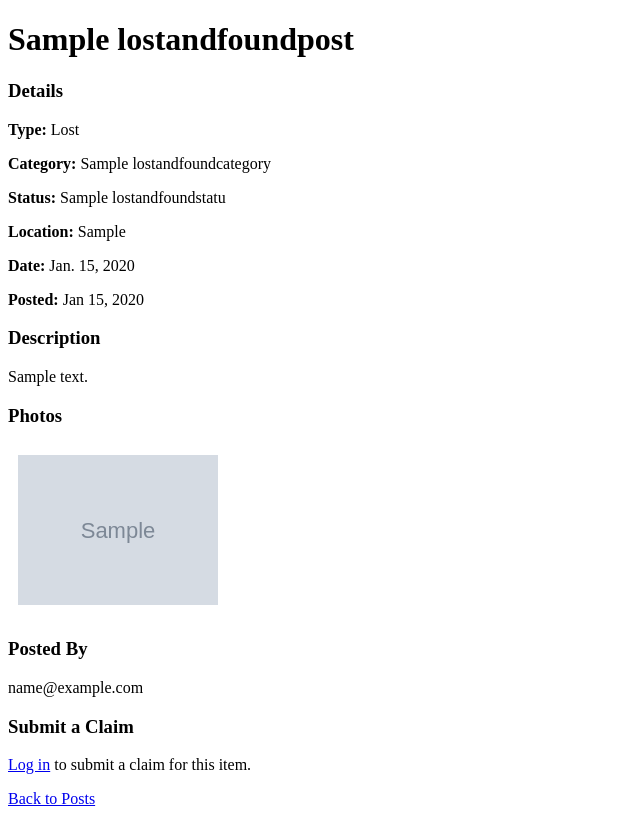
After one commit to iafuad/CAMPUS, a Django app: page /lost-found/1/ in a window 1280 px wide. The commit adds this page. Shown: the whole page, without its empty margins (0-640 px from the left). Run offline with Django 5.2, Linux system fonts and the light colour scheme; tables that the repository leaves empty hold one stand-in row (values such as "Sample post"); grey boxes marked "Sample" are stand-in pictures.

Commit message:
Initial view refactoring of lost-found module

```diff
--- a/apps/lost_found/forms.py
+++ b/apps/lost_found/forms.py
@@ -2,13 +2,34 @@ from django import forms
 from .models import LostAndFoundPost, ClaimRequest
 
 
-class MultipleFileInput(forms.ClearableFileInput):
+class MultipleFileInput(forms.FileInput):
     allow_multiple_selected = True
 
 
+class MultipleFileField(forms.ImageField):
+    """A FileField that accepts and validates multiple uploaded files."""
+
+    def __init__(self, *args, **kwargs):
+        kwargs.setdefault("widget", MultipleFileInput())
+        super().__init__(*args, **kwargs)
+
+    def clean(self, data, initial=None):
+        # No files submitted
+        if not data:
+            if self.required:
+                raise forms.ValidationError(self.error_messages["required"])
+            return []
+
+        # Normalize to a list (could be a single InMemoryUploadedFile)
+        if not isinstance(data, (list, tuple)):
+            data = [data]
+
+        # Run the parent FileField validation on each file individually
+        return [super(MultipleFileField, self).clean(f, initial) for f in data]
+
+
 class LostAndFoundPostForm(forms.ModelForm):
-    uploaded_photos = forms.ImageField(
-        widget=MultipleFileInput(attrs={"multiple": True}),
+    uploaded_photos = MultipleFileField(
         required=False,
         label="Upload Photos",
     )
@@ -26,19 +47,16 @@ class LostAndFoundPostForm(forms.ModelForm):
         widgets = {
             "lost_or_found_date": forms.DateInput(attrs={"type": "date"}),
             "description": forms.Textarea(attrs={"rows": 4}),
-            "type": forms.Select(choices=[("lost", "Lost"), ("found", "Found")]),
         }
 
 
-class ClaimRequestForm(forms.ModelForm):
-    class Meta:
-        model = ClaimRequest
-        fields = ["message"]
-        widgets = {
-            "message": forms.Textarea(
-                attrs={
-                    "rows": 4,
-                    "placeholder": "Explain why you are claiming this item or provide proof of ownership/finding...",
-                }
-            ),
-        }
+class ClaimRequestForm(forms.Form):
+    message = forms.CharField(
+        widget=forms.Textarea(
+            attrs={
+                "rows": 4,
+                "placeholder": "Explain why you are claiming this item...",
+            }
+        ),
+        label="Your Message",
+    )
--- a/apps/lost_found/urls.py
+++ b/apps/lost_found/urls.py
@@ -1,9 +1,11 @@
-# from django.urls import path
-# from . import views
+from django.urls import path
+from . import views
 
-# urlpatterns = [
-#     path("", views.post_list, name="post_list"),
-#     path("new/", views.post_create, name="post_create"),
-#     path("<int:post_id>/", views.post_detail, name="lost_found_post_detail"),
-#     path("<int:post_id>/claim/", views.submit_claim, name="submit_claim"),
-# ]
+app_name = "lost_found"
+
+urlpatterns = [
+    path("", views.post_list, name="post_list"),
+    path("new/", views.post_create, name="post_create"),
+    path("<int:post_id>/", views.post_detail, name="post_detail"),
+    path("<int:post_id>/claim/", views.submit_claim, name="submit_claim"),
+]
--- a/apps/lost_found/views.py
+++ b/apps/lost_found/views.py
@@ -1,97 +1,81 @@
-# from django.shortcuts import render, redirect, get_object_or_404
-# from django.contrib.auth.decorators import login_required
-# from django.contrib import messages
-# from .models import (
-#     LostAndFoundPost,
-#     ClaimRequest,
-#     LostAndFoundStatus,
-#     ClaimRequestStatus,
-# )
-# from .forms import LostAndFoundPostForm, ClaimRequestForm
-# from apps.media.models import Photo
+from django.shortcuts import render, redirect, get_object_or_404
+from django.contrib.auth.decorators import login_required
+from django.contrib import messages
+from .models import (
+    LostAndFoundPost,
+    LostAndFoundPhoto,
+    # ClaimRequest,
+    LostAndFoundStatus,
+    # ClaimRequestStatus,
+)
+from .forms import LostAndFoundPostForm, ClaimRequestForm
+from apps.media.models import Photo
 
 
-# def post_list(request):
-#     """View to display all active lost and found posts."""
-#     # Filter out soft-deleted posts
-#     posts = LostAndFoundPost.objects.filter(deleted_at__isnull=True).order_by(
-#         "-created_at"
-#     )
+def post_list(request):
+    """View to display all active lost and found posts."""
+    # Filter out soft-deleted posts
+    posts = LostAndFoundPost.objects.filter(deleted_at__isnull=True).order_by(
+        "-created_at"
+    )
 
-#     # Assuming this (lost_found/post_list.html) will be created inside templates folder
-#     return render(request, "lost_found/post_list.html", {"posts": posts})
+    # Assuming this (lost_found/post_list.html) will be created inside templates folder
+    return render(request, "lost_found/post_list.html", {"posts": posts})
 
 
-# @login_required
-# def post_create(request):
-#     """View to create a new lost or found post with multiple photo uploads."""
-#     if request.method == "POST":
-#         form = LostAndFoundPostForm(request.POST, request.FILES)
-#         if form.is_valid():
-#             post = form.save(commit=False)
-#             post.user = request.user
+@login_required
+def post_create(request):
+    """View to create a new lost or found post with multiple photo uploads."""
+    if request.method == "POST":
+        form = LostAndFoundPostForm(request.POST, request.FILES)
+        if form.is_valid():
+            post = form.save(commit=False)
+            post.user = request.user
 
-#             # Provide a default status like 'Active' when someone creates a post
-#             status, _ = LostAndFoundStatus.objects.get_or_create(name="Active")
-#             post.status = status
-#             post.save()
+            # Provide a default status like 'Active' when someone creates a post
+            status, _ = LostAndFoundStatus.objects.get_or_create(name="Active")
+            post.status = status
+            post.save()
 
-#             # Loop through uploaded photos and link them to the post
-#             for file in request.FILES.getlist("uploaded_photos"):
-#                 photo = Photo.objects.create(file=file, uploaded_by=request.user)
-#                 post.photos.add(photo)
+            # Handle photo uploads using Photo model from media app
+            for order, file in enumerate(form.cleaned_data.get("uploaded_photos", [])):
+                photo = Photo.objects.create(file=file, uploaded_by=request.user)
+                LostAndFoundPhoto.objects.create(post=post, photo=photo, order=order)
 
-#             messages.success(request, f"Successfully created your {post.type} post!")
-#             # Assuming you name the url route 'lost_found_post_detail'
-#             return redirect("lost_found_post_detail", post_id=post.id)
-#     else:
-#         form = LostAndFoundPostForm()
+            messages.success(request, f"Successfully created your {post.type} post!")
+            return redirect("lost_found:post_detail", post_id=post.id)
+    else:
+        form = LostAndFoundPostForm()
 
-#     # Assuming this (lost_found/post_form.html) will be created inside templates folder
-#     return render(request, "lost_found/post_form.html", {"form": form})
+    return render(request, "lost_found/post_form.html", {"form": form})
 
 
-# def post_detail(request, post_id):
-#     """View to display a specific post and its claim form."""
-#     post = get_object_or_404(LostAndFoundPost, id=post_id, deleted_at__isnull=True)
-#     claim_form = ClaimRequestForm()
+def post_detail(request, post_id):
+    """View to display a specific post and its claim form."""
+    post = get_object_or_404(LostAndFoundPost, id=post_id, deleted_at__isnull=True)
+    claim_form = ClaimRequestForm()
 
-#     # Assuming this (lost_found/post_detail.html) will be created inside templates folder
-#     return render(
-#         request, "lost_found/post_detail.html", {"post": post, "claim_form": claim_form}
-#     )
+    # Assuming this (lost_found/post_detail.html) will be created inside templates folder
+    return render(
+        request,
+        "lost_found/post_detail.html",
+        {"post": post, "claim_form": claim_form},
+    )
 
 
-# @login_required
-# def submit_claim(request, post_id):
-#     """Submit a claim for a specific item/post."""
-#     post = get_object_or_404(LostAndFoundPost, id=post_id, deleted_at__isnull=True)
+@login_required
+def submit_claim(request, post_id):
+    """Submit a claim for a specific item/post."""
+    post = get_object_or_404(LostAndFoundPost, id=post_id, deleted_at__isnull=True)
 
-#     if request.method == "POST":
-#         form = ClaimRequestForm(request.POST)
-#         if form.is_valid():
-#             # Check if user already claimed this
-#             existing_claim = ClaimRequest.objects.filter(
-#                 user=request.user, found_post=post
-#             ).exists()
-#             if existing_claim:
-#                 messages.warning(
-#                     request, "You have already submitted a claim for this item."
-#                 )
-#                 return redirect("lost_found_post_detail", post_id=post.id)
+    if request.method == "POST":
+        form = ClaimRequestForm(request.POST)
+        if form.is_valid():
+            # TODO: Implement claim logic with LostAndFoundMatch
+            messages.info(
+                request,
+                "Claim functionality is under development. Please contact the item owner.",
+            )
+            return redirect("lost_found:post_detail", post_id=post.id)
 
-#             claim = form.save(commit=False)
-#             claim.user = request.user
-#             claim.found_post = post
-
-#             # Default status to 'Pending'
-#             c_status, _ = ClaimRequestStatus.objects.get_or_create(name="Pending")
-#             claim.status = c_status
-#             claim.save()
-
-#             messages.success(
-#                 request, "Your claim request has been successfully submitted."
-#             )
-#             return redirect("lost_found_post_detail", post_id=post.id)
-
-#     return redirect("lost_found_post_detail", post_id=post_id)
+    return redirect("lost_found:post_detail", post_id=post_id)
--- a/campus/urls.py
+++ b/campus/urls.py
@@ -27,8 +27,8 @@ urlpatterns = [
     path("", include("apps.accounts.urls")),
     path("admin/", admin.site.urls),
     path("forum/", include("apps.forum.urls")),
-    # path("lost_found/", include("apps.lost_found.urls")),
-    path("skill_exchange/", include("apps.skill_exchange.urls")),
+    path("lost-found/", include("apps.lost_found.urls")),
+    path("skill-exchange/", include("apps.skill_exchange.urls")),
 ]
 
 if settings.DEBUG:
--- /dev/null
+++ b/templates/lost_found/post_detail.html
@@ -0,0 +1,58 @@
+<!DOCTYPE html>
+<html lang="en">
+<head>
+    <meta charset="UTF-8">
+    <title>{{ post.title }} - Lost & Found</title>
+</head>
+<body>
+    <h1>{{ post.title }}</h1>
+
+    <div>
+        <h3>Details</h3>
+        <p><strong>Type:</strong> {{ post.get_type_display }}</p>
+        <p><strong>Category:</strong> {{ post.category.name }}</p>
+        <p><strong>Status:</strong> {{ post.status.name }}</p>
+        <p><strong>Location:</strong> {{ post.location }}</p>
+        <p><strong>Date:</strong> {{ post.lost_or_found_date }}</p>
+        <p><strong>Posted:</strong> {{ post.created_at|date:"M d, Y" }}</p>
+    </div>
+
+    <div>
+        <h3>Description</h3>
+        <p>{{ post.description }}</p>
+    </div>
+
+    {% if post.post_photos.all %}
+    <div>
+        <h3>Photos</h3>
+        <div>
+            {% for photo_entry in post.post_photos.all %}
+            <div style="display: inline-block; margin: 10px;">
+                <img src="{{ photo_entry.photo.file.url }}" alt="{{ post.title }}" style="max-width: 200px; max-height: 200px;">
+            </div>
+            {% endfor %}
+        </div>
+    </div>
+    {% endif %}
+
+    <div>
+        <h3>Posted By</h3>
+        <p>{{ post.user.email }}</p>
+    </div>
+
+    <div>
+        <h3>Submit a Claim</h3>
+        {% if user.is_authenticated %}
+        <form method="post" action="{% url 'lost_found:submit_claim' post_id=post.id %}">
+            {% csrf_token %}
+            {{ claim_form.as_p }}
+            <button type="submit">Submit Claim</button>
+        </form>
+        {% else %}
+        <p><a href="{% url 'login' %}">Log in</a> to submit a claim for this item.</p>
+        {% endif %}
+    </div>
+
+    <p><a href="{% url 'lost_found:post_list' %}">Back to Posts</a></p>
+</body>
+</html>
```
Also changed, not shown: apps/lost_found/models.py (+10 -3 lines), templates/home.html (+6 -1 lines), templates/lost_found/post_form.html (added, +60 -0 lines), templates/lost_found/post_list.html (+3 -4 lines).
